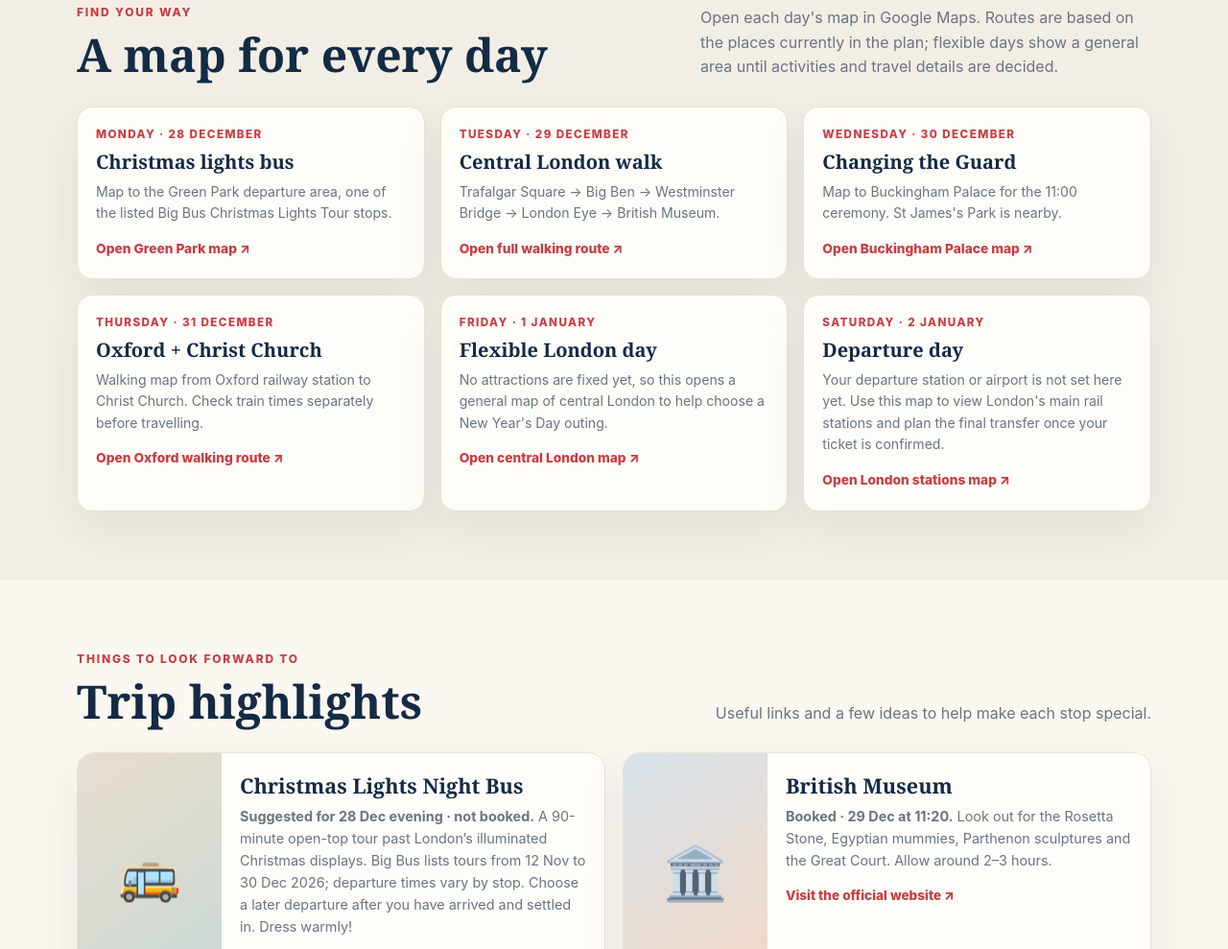
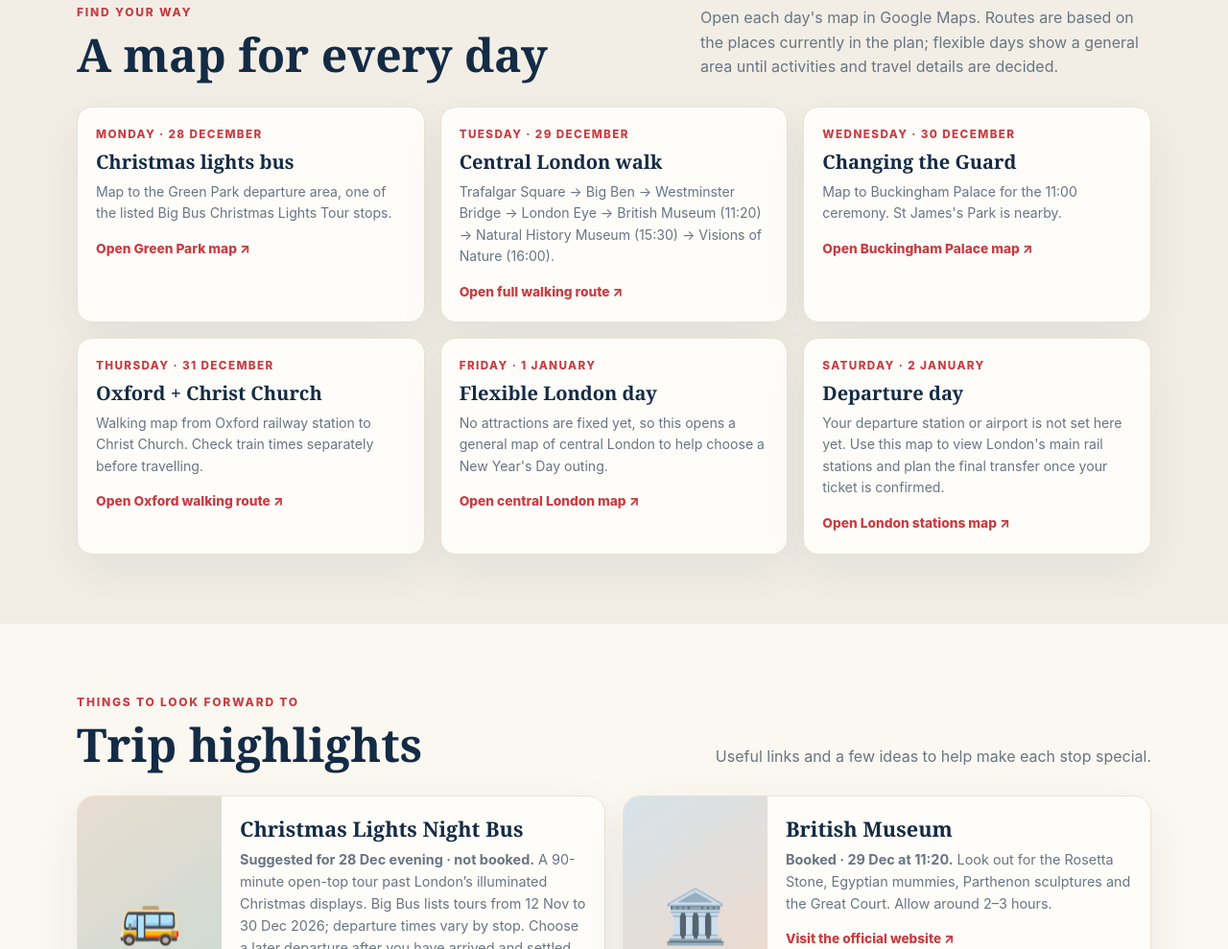
Before and after one commit to ChrisBeast67/london-family-trip, a plain HTML site: page index.html in a window 1280 px wide. Shown: the part 2624-3613 px from the top of the page at 96% size. Drawn offline with Linux system fonts and the light colour scheme.

Commit message:
Add Natural History Museum to December 29 daily map

```diff
--- a/index.html
+++ b/index.html
@@ -70,7 +70,7 @@ footer{background:var(--navy);color:#dce4eb;padding:35px 0}.foot{display:flex;ju
   <div class="section-head"><div><div class="kicker">Find your way</div><h2>A map for every day</h2></div><p>Open each day's map in Google Maps. Routes are based on the places currently in the plan; flexible days show a general area until activities and travel details are decided.</p></div>
   <div class="daily-maps">
    <article class="daily-map"><div class="date">Monday · 28 December</div><h3>Christmas lights bus</h3><p>Map to the Green Park departure area, one of the listed Big Bus Christmas Lights Tour stops.</p><a href="https://www.google.com/maps/search/?api=1&query=Green+Park+Underground+Station%2C+London" target="_blank" rel="noopener">Open Green Park map ↗</a></article>
-   <article class="daily-map"><div class="date">Tuesday · 29 December</div><h3>Central London walk</h3><p>Trafalgar Square → Big Ben → Westminster Bridge → London Eye → British Museum.</p><a href="https://www.google.com/maps/dir/?api=1&origin=Trafalgar+Square%2C+London&destination=British+Museum%2C+London&waypoints=Big+Ben%2C+London%7CWestminster+Bridge%2C+London%7CLondon+Eye%2C+London&travelmode=walking" target="_blank" rel="noopener">Open full walking route ↗</a></article>
+   <article class="daily-map"><div class="date">Tuesday · 29 December</div><h3>Central London walk</h3><p>Trafalgar Square → Big Ben → Westminster Bridge → London Eye → British Museum (11:20) → Natural History Museum (15:30) → Visions of Nature (16:00).</p><a href="https://www.google.com/maps/dir/?api=1&origin=Trafalgar+Square%2C+London&destination=Natural+History+Museum%2C+London&waypoints=Big+Ben%2C+London%7CWestminster+Bridge%2C+London%7CLondon+Eye%2C+London%7CBritish+Museum%2C+London&travelmode=transit" target="_blank" rel="noopener">Open full walking route ↗</a></article>
    <article class="daily-map"><div class="date">Wednesday · 30 December</div><h3>Changing the Guard</h3><p>Map to Buckingham Palace for the 11:00 ceremony. St James's Park is nearby.</p><a href="https://www.google.com/maps/dir/?api=1&destination=Buckingham+Palace%2C+London" target="_blank" rel="noopener">Open Buckingham Palace map ↗</a></article>
    <article class="daily-map"><div class="date">Thursday · 31 December</div><h3>Oxford + Christ Church</h3><p>Walking map from Oxford railway station to Christ Church. Check train times separately before travelling.</p><a href="https://www.google.com/maps/dir/?api=1&origin=Oxford+Railway+Station%2C+Oxford&destination=Christ+Church%2C+Oxford&travelmode=walking" target="_blank" rel="noopener">Open Oxford walking route ↗</a></article>
    <article class="daily-map"><div class="date">Friday · 1 January</div><h3>Flexible London day</h3><p>No attractions are fixed yet, so this opens a general map of central London to help choose a New Year's Day outing.</p><a href="https://www.google.com/maps/search/?api=1&query=Central+London" target="_blank" rel="noopener">Open central London map ↗</a></article>
```
